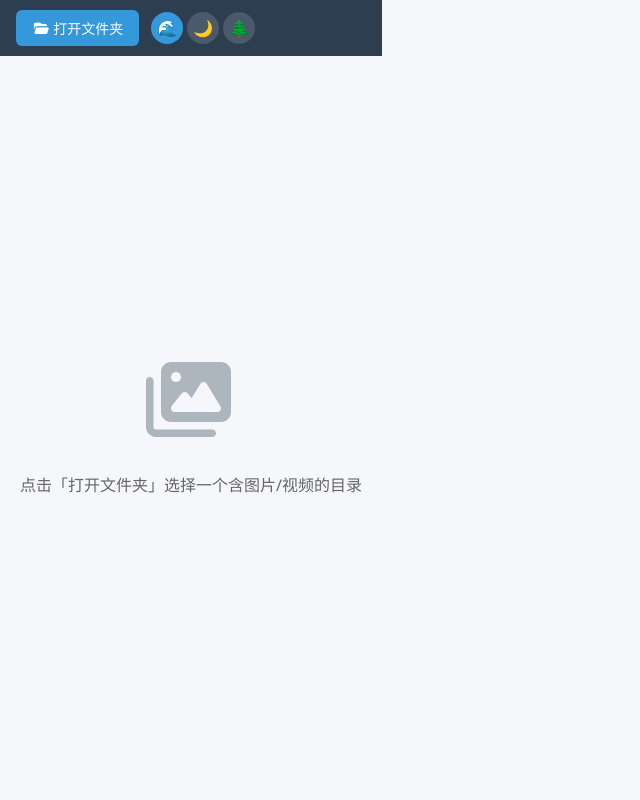
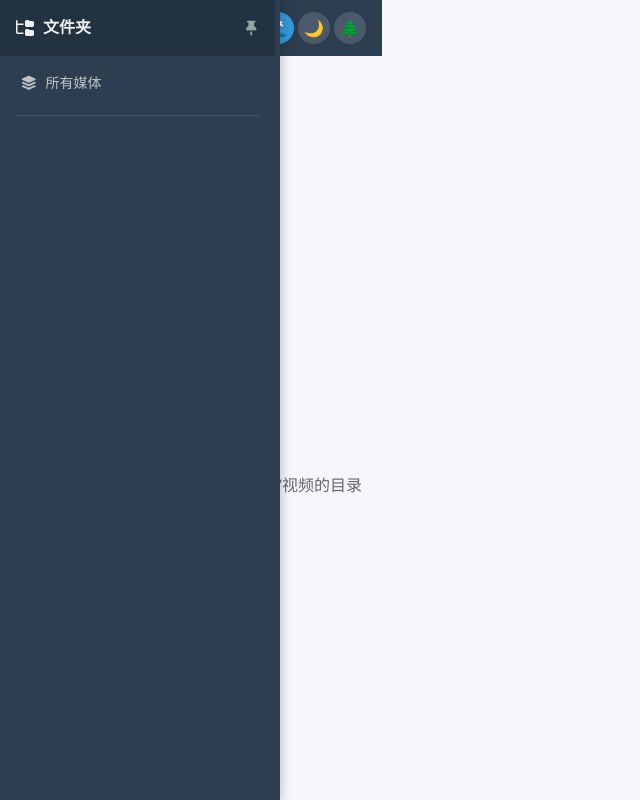
Before and after one commit to HaujetZhao/Gallery-Viewer, a Vue app: page / in a window 1280 px wide. Shown: the whole page, without its empty margins (0-640 px from the left). Built offline with nearby package versions, Linux system fonts and the light colour scheme.

Commit message:
feat(阶段5b): App.vue 接入 Sidebar + main-wrapper 布局;删临时 folder 下拉

```diff
--- a/src/App.vue
+++ b/src/App.vue
@@ -1,13 +1,23 @@
 <script setup>
-import { computed, onMounted, ref, watch } from 'vue';
+import { computed, onMounted } from 'vue';
 import { useThemeStore } from './stores/theme.js';
 import { useFsStore } from './stores/fs.js';
+import { useUserSettingsStore } from './stores/userSettings.js';
 import { initDB } from './services/db.js';
 import { openFolderPicker } from './services/filesystem.js';
+import Sidebar from './components/Sidebar.vue';
 import Gallery from './components/Gallery.vue';
 
 const themeStore = useThemeStore();
 const fsStore = useFsStore();
+const settings = useUserSettingsStore();
+
+// pinned/width 从 userSettings 读(main-wrapper 据此调 margin-left)
+const sidebarPinned = computed(() => !!settings.settings.sidebarPinned);
+const sidebarWidth = computed(() => settings.settings.sidebarWidth || 280);
+const mainStyle = computed(() => ({
+  marginLeft: sidebarPinned.value ? sidebarWidth.value + 'px' : '0px',
+}));
 
 onMounted(async () => {
   themeStore.init();
@@ -18,35 +28,20 @@ onMounted(async () => {
   }
 });
 
-// 临时 folder 切换(阶段 5b Sidebar 做好后替换)
-const selectedPath = ref('');
-const folderOptions = computed(() =>
-  [...fsStore.foldersData.entries()]
-    .filter(([k]) => k !== 'ALL_MEDIA')
-    .map(([k, v]) => ({ path: k, name: v.name, count: v.files.length })),
-);
-watch(selectedPath, (p) => {
-  if (p) fsStore.currentFolder = fsStore.foldersData.get(p);
-});
-
 async function open() {
   await openFolderPicker();
-  if (fsStore.currentFolder) selectedPath.value = fsStore.currentFolder.path;
 }
 </script>
 
 <template>
-  <div class="app-root">
-    <!-- 顶部栏:打开 + folder 切换 + 主题 -->
+  <div class="app-root" :class="{ 'sidebar-pinned': sidebarPinned }">
+    <Sidebar />
+
+    <div class="main-content-wrapper" :style="mainStyle">
       <div class="top-bar">
-      <button class="top-btn primary" @click="open">
+        <button class="top-btn" @click="open">
           <i class="fas fa-folder-open"></i> 打开文件夹
         </button>
-      <select v-if="folderOptions.length" v-model="selectedPath" class="folder-select">
-        <option v-for="f in folderOptions" :key="f.path" :value="f.path">
-          📁 {{ f.name }} ({{ f.count }})
-        </option>
-      </select>
         <div class="theme-switcher">
           <button
             v-for="t in themeStore.getThemes()"
@@ -58,11 +53,11 @@ async function open() {
         </div>
       </div>
 
-    <!-- 主区 -->
       <Gallery v-if="fsStore.currentFolder" />
       <div v-else class="empty-state">
         <i class="fas fa-images empty-icon"></i>
         <p>点击「打开文件夹」选择一个含图片/视频的目录</p>
+      </div>
     </div>
   </div>
 </template>
@@ -71,17 +66,21 @@ async function open() {
 .app-root {
   min-height: 100vh;
   background: var(--bg-secondary, #f5f7fa);
+}
+.main-content-wrapper {
+  transition: margin-left 0.3s ease;
+  min-height: 100vh;
   display: flex;
   flex-direction: column;
 }
 .top-bar {
   display: flex;
   align-items: center;
+  justify-content: space-between;
   gap: 12px;
   padding: 10px 16px;
   background: var(--sidebar-bg, #2c3e50);
   color: var(--sidebar-text, #ecf0f1);
-  flex-wrap: wrap;
 }
 .top-btn {
   padding: 8px 16px;
@@ -94,19 +93,6 @@ async function open() {
 }
 .top-btn:hover {
   background: var(--color-primary-dark, #2980b9);
-}
-.folder-select {
-  flex: 1;
-  min-width: 200px;
-  max-width: 400px;
-  padding: 6px 10px;
-  border: none;
-  border-radius: 6px;
-  background: rgba(255, 255, 255, 0.15);
-  color: var(--sidebar-text, #ecf0f1);
-}
-.folder-select option {
-  color: #333;
 }
 .theme-switcher {
   display: flex;
```
Lines whose indentation alone changed are shown as unchanged.
